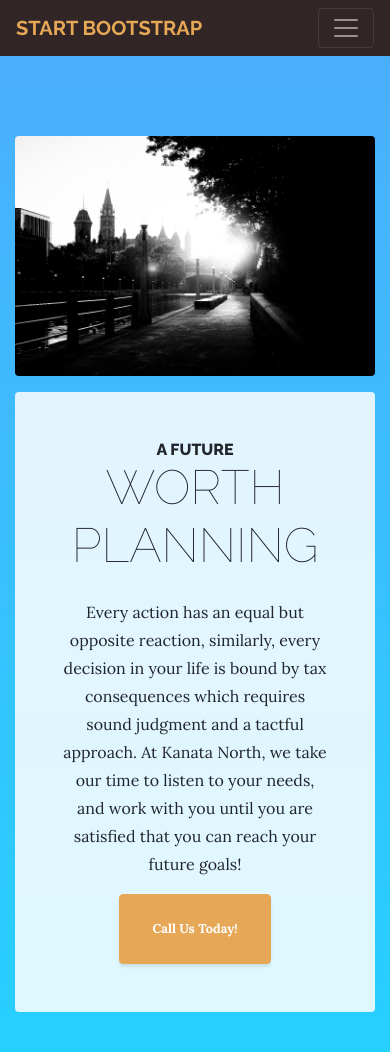
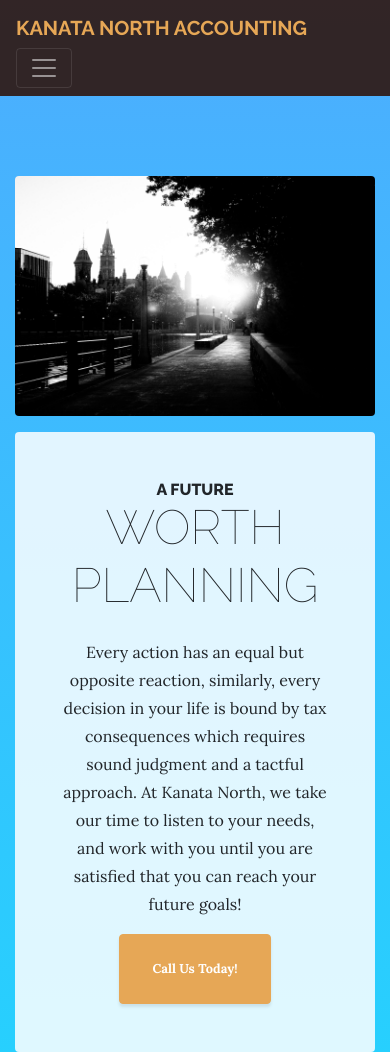
Before and after one commit to gotmygat/Kanata-North-Accounting, a plain HTML site: page index.html in a window 390 px wide. Shown: the top 1052 px of the page. Drawn offline with Linux system fonts and the light colour scheme.

Commit message:
Update index.html

```diff
--- a/index.html
+++ b/index.html
@@ -32,7 +32,7 @@
   <!-- Navigation -->
   <nav class="navbar navbar-expand-lg navbar-dark py-lg-4" id="mainNav">
     <div class="container">
-      <a class="navbar-brand text-uppercase text-expanded font-weight-bold d-lg-none" href="#">Start Bootstrap</a>
+      <a class="navbar-brand text-uppercase text-expanded font-weight-bold d-lg-none" href="#">Kanata North Accounting</a>
       <button class="navbar-toggler" type="button" data-toggle="collapse" data-target="#navbarResponsive" aria-controls="navbarResponsive" aria-expanded="false" aria-label="Toggle navigation">
         <span class="navbar-toggler-icon"></span>
       </button>
```
